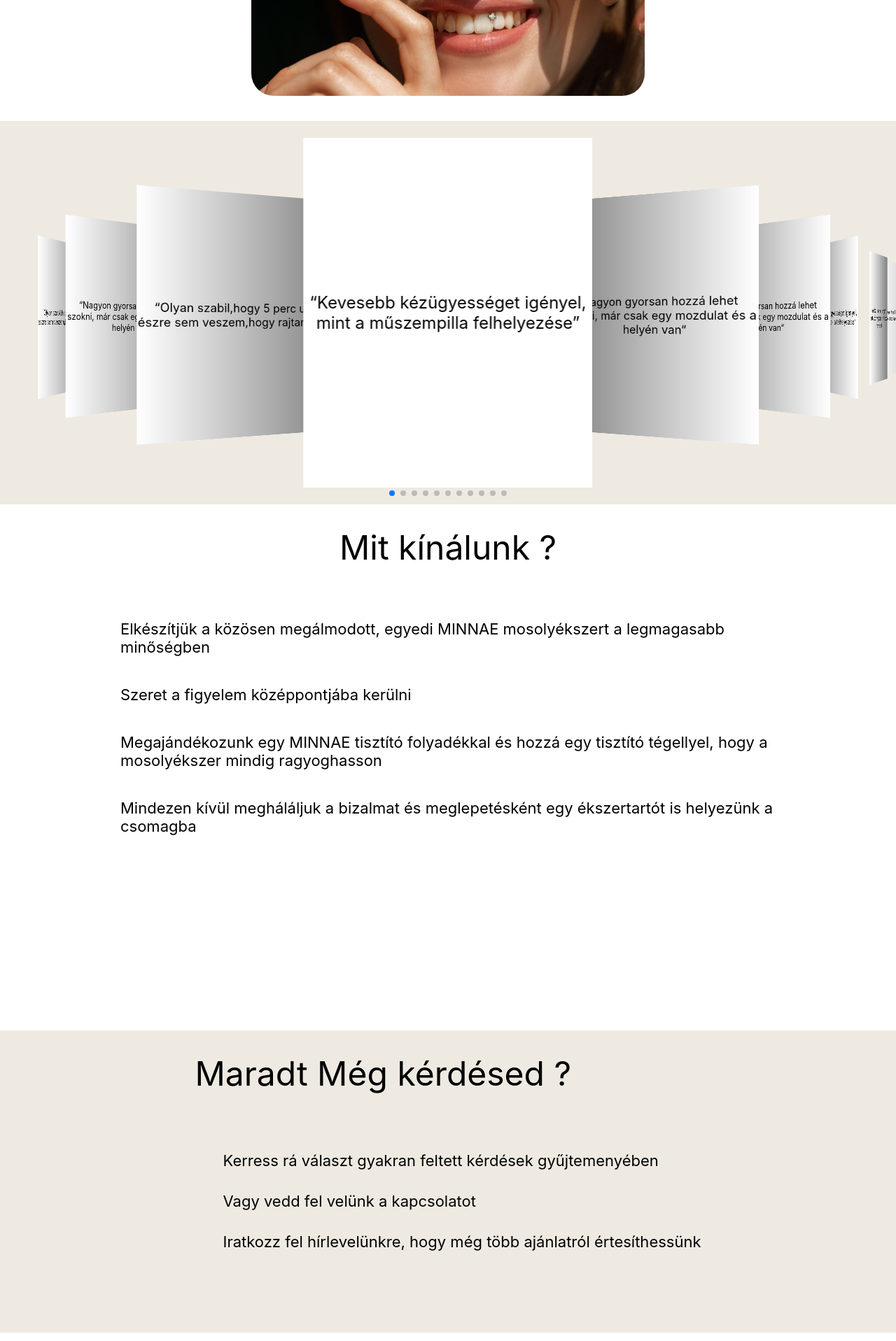
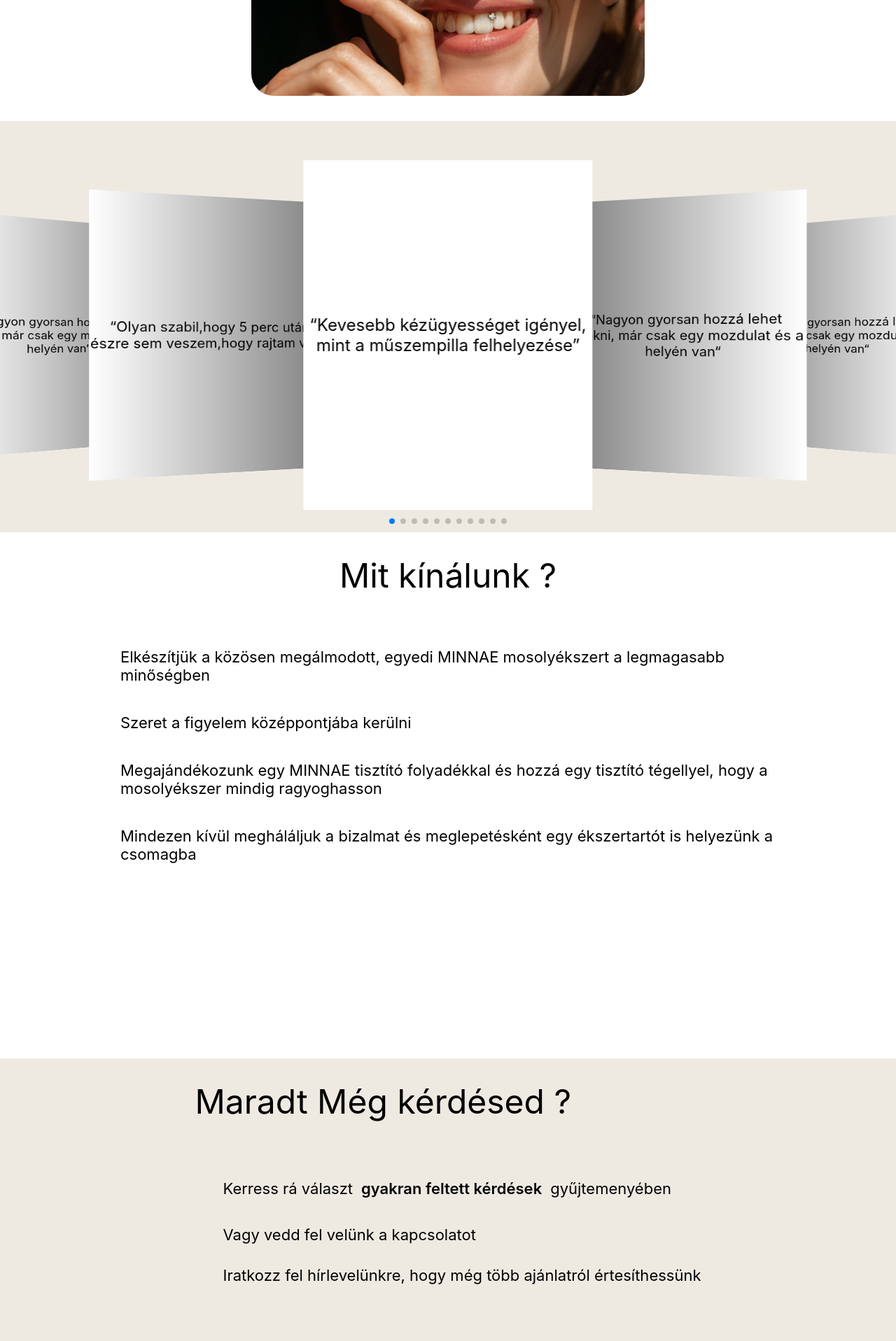
Before and after one commit to mdave94/frontTest, a React (Create React App) app: page / in a window 1280 px wide. Shown: the part 4325-6242 px from the top of the page at 70% size. Built offline with nearby package versions, Linux system fonts and the light colour scheme.

Commit message:
Opinions swiper css update

```diff
--- a/src/assets/css/opinion.css
+++ b/src/assets/css/opinion.css
@@ -1,7 +1,8 @@
 .opinion-swiper {
+  max-width: 1400px;
   height: 500px;
   margin-top: 24px;
-  padding-bottom: 24px;
+  padding: 32px 0px 32px 0px;
 }
 
 .opinion-container {
--- a/src/assets/css/questionsection.css
+++ b/src/assets/css/questionsection.css
@@ -13,7 +13,15 @@
 }
 
 .faq-link-button {
-  padding: 0px 8px 0px 8px;
+  text-align: center;
+  border-radius: 16px;
+  padding: 0px 12px 8px 12px;
+  font-weight: 600;
+  transition: 0.5s;
+}
+
+.faq-link-button:hover {
   cursor: pointer;
-  background-color: rgb(124, 120, 120);
+  background-color: rgb(255, 255, 255);
+  border-radius: 16px;
 }
--- a/src/components/Gallery.tsx
+++ b/src/components/Gallery.tsx
@@ -37,7 +37,7 @@ function Gallery() {
         breakpoints={breakpoints}
         navigation={true}
         modules={[Pagination, Navigation]}
-        className="mySwiper"
+        className="galery"
       >
         <SwiperSlide>
           <img style={pictureStyle} src={firstPicture} />
--- a/src/components/Opinions.tsx
+++ b/src/components/Opinions.tsx
@@ -36,9 +36,9 @@ function Opinions() {
         centeredSlides={true}
         slidesPerView={3}
         coverflowEffect={{
-          rotate: 30,
+          rotate: 20,
           stretch: 10,
-          depth: 500,
+          depth: 300,
           modifier: 1,
           slideShadows: true,
         }}
--- a/src/components/QuestionsSection.tsx
+++ b/src/components/QuestionsSection.tsx
@@ -13,7 +13,16 @@ function QuestionSection() {
         <div className="flex-column">
           <div className="recommend-header">Maradt Még kérdésed ? </div>
           <ul className="questions-list">
-            <li>Kerress rá választ gyakran feltett kérdések gyűjtemenyében</li>
+            <li>
+              Kerress rá választ
+              <a
+                className="faq-link-button"
+                onClick={() => navigator("/informations")}
+              >
+                gyakran feltett kérdések
+              </a>
+              gyűjtemenyében
+            </li>
             <li>Vagy vedd fel velünk a kapcsolatot</li>
             <li>
               Iratkozz fel hírlevelünkre, hogy még több ajánlatról
```
